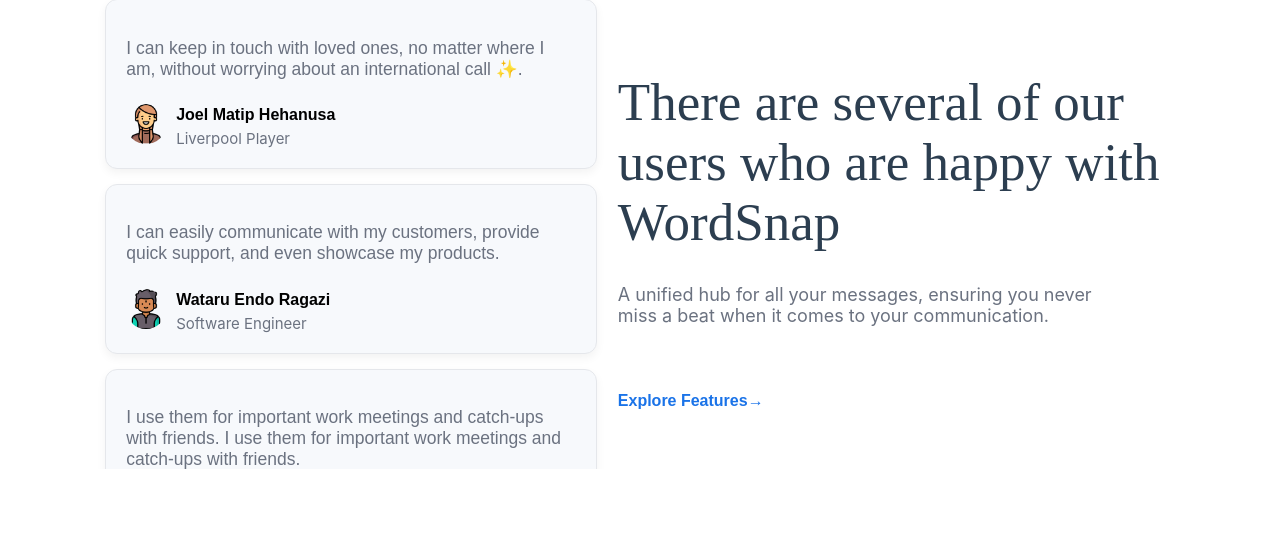
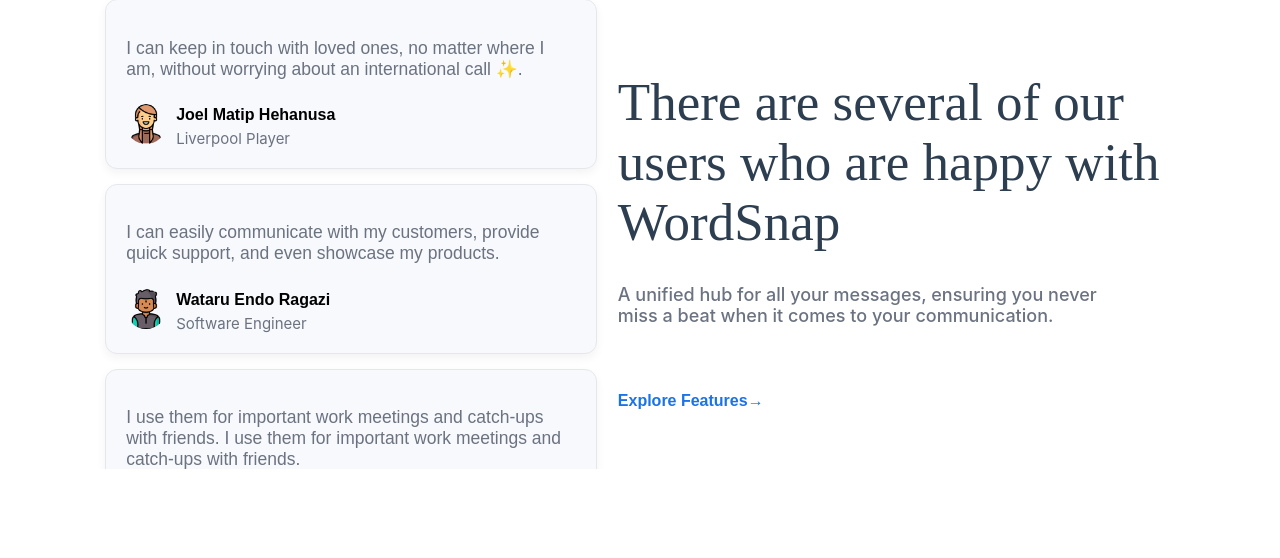
Before and after one commit to jhordanmallma/WordSnap-, a PHP site: page /secciones/testimonios.html in a window 1280 px wide. Shown: the part 742-1300 px from the top of the page. Run offline with PHP 8.4, Linux system fonts and the light colour scheme; some web fonts are replaced.

Commit message:
Ajuste del parrafo de la quinta seccion

```diff
--- a/css/testimonios.css
+++ b/css/testimonios.css
@@ -112,7 +112,7 @@ body {
     font-family: 'Inter', sans-serif;
     color: #6B7280;
     font-size: 18px;
-    font-weight: 400;
+    font-weight: 490;
 }
 
 .explore-link {
```
